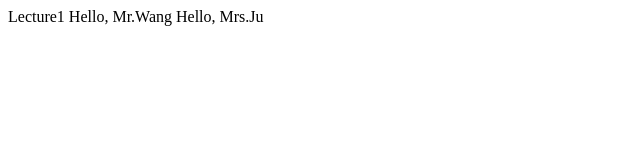
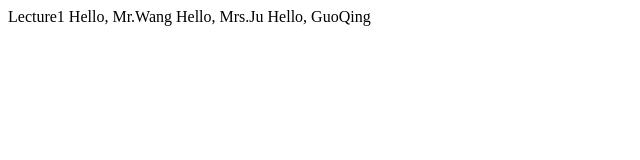
Before and after one commit to pheonixjj/cs50_lecture1, a plain HTML site: page index.html in a window 1280 px wide. Shown: the whole page, without its empty margins (0-640 px from the left). Drawn offline with Linux system fonts and the light colour scheme.

Commit message:
Added my father

```diff
--- a/index.html
+++ b/index.html
@@ -7,5 +7,6 @@
     <body>
         Hello, Mr.Wang
         Hello, Mrs.Ju
+        Hello, GuoQing
     </body>
 </html>
```
